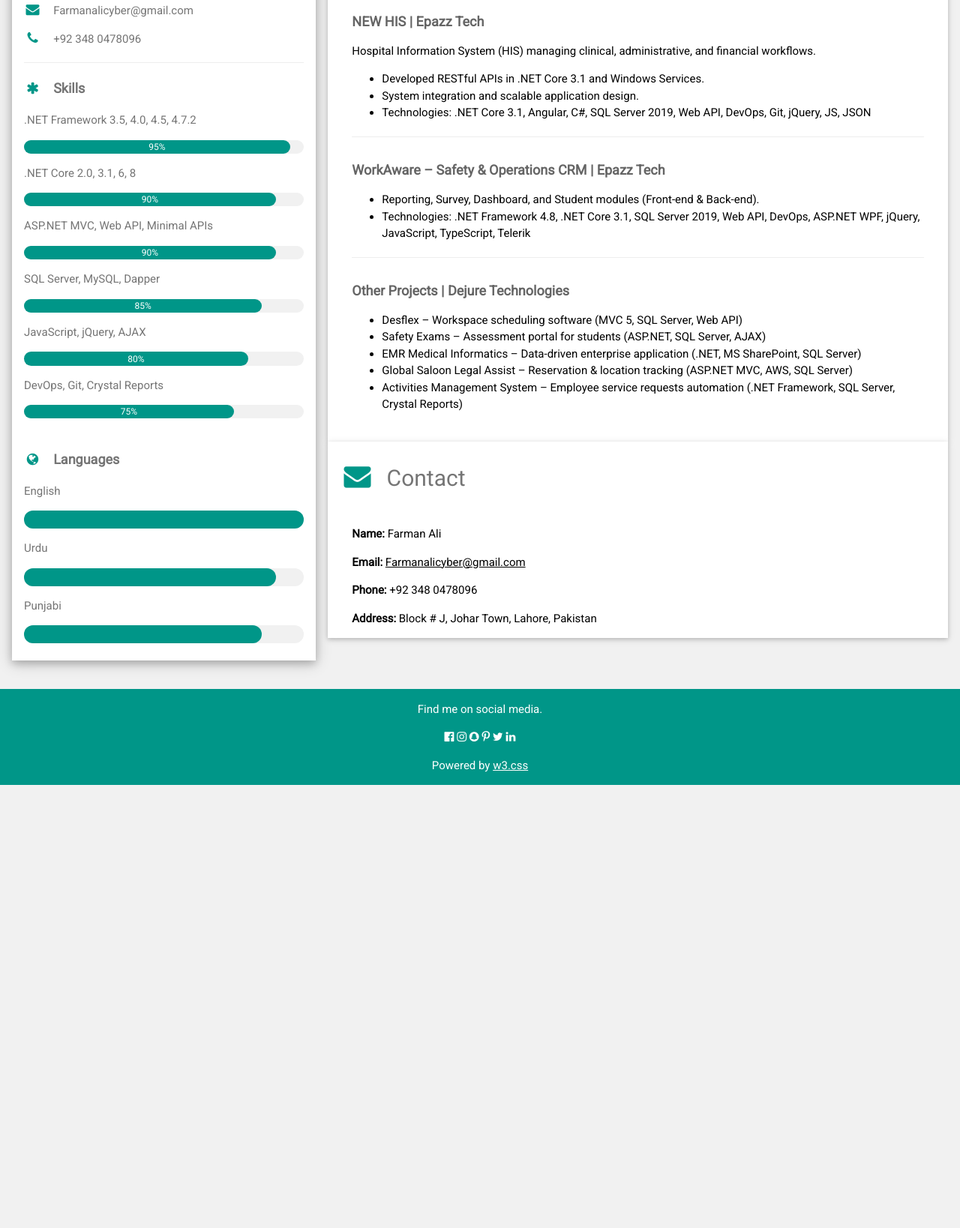
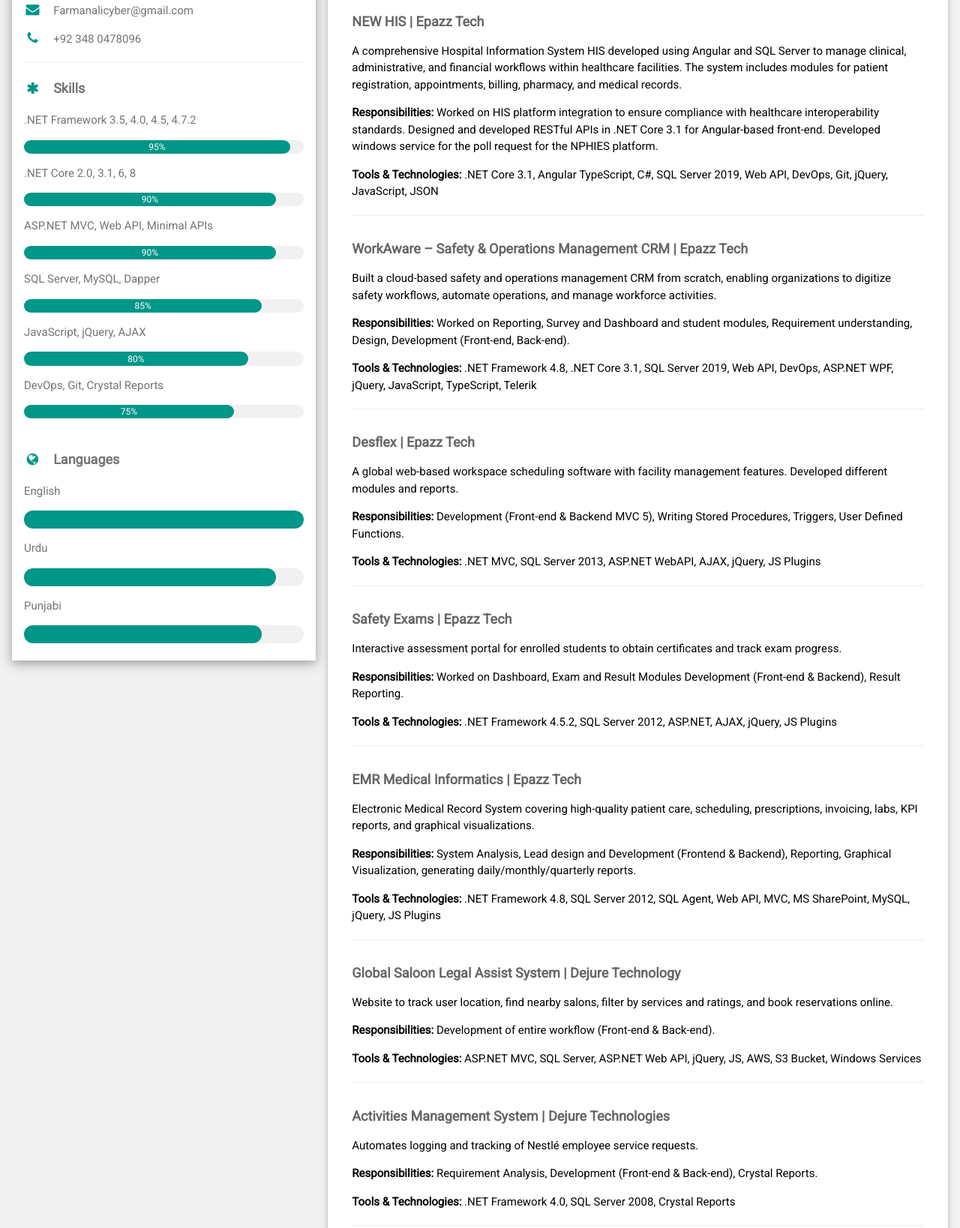
Before and after one commit to FarmanAli-dev/Portfolio, a plain HTML site: page index.html in a window 1280 px wide. Shown: the part 671-2309 px from the top of the page at 75% size. Before the commit the page ends 1718 px from the top, so only its background shows below. Drawn offline with nearby package versions, Linux system fonts and the light colour scheme.

Commit message:
Update index.html

```diff
--- a/index.html
+++ b/index.html
@@ -121,35 +121,92 @@ html,body,h1,h2,h3,h4,h5,h6 {font-family: "Roboto", sans-serif}
 
         <div class="w3-container">
           <h5 class="w3-opacity"><b>NEW HIS | Epazz Tech</b></h5>
-          <p>Hospital Information System (HIS) managing clinical, administrative, and financial workflows.</p>
-          <ul>
-            <li>Developed RESTful APIs in .NET Core 3.1 and Windows Services.</li>
-            <li>System integration and scalable application design.</li>
-            <li>Technologies: .NET Core 3.1, Angular, C#, SQL Server 2019, Web API, DevOps, Git, jQuery, JS, JSON</li>
-          </ul>
+          <p>A comprehensive Hospital Information System HIS developed using Angular and SQL Server to manage clinical, administrative, and financial workflows within healthcare facilities. The system includes modules for patient registration, appointments, billing, pharmacy, and medical records.</p>
+          <p><b>Responsibilities:</b> Worked on HIS platform integration to ensure compliance with healthcare interoperability standards. Designed and developed RESTful APIs in .NET Core 3.1 for Angular-based front-end. Developed windows service for the poll request for the NPHIES platform.</p>
+          <p><b>Tools & Technologies:</b> .NET Core 3.1, Angular TypeScript, C#, SQL Server 2019, Web API, DevOps, Git, jQuery, JavaScript, JSON</p>
           <hr>
         </div>
 
         <div class="w3-container">
-          <h5 class="w3-opacity"><b>WorkAware – Safety & Operations CRM | Epazz Tech</b></h5>
-          <ul>
-            <li>Reporting, Survey, Dashboard, and Student modules (Front-end & Back-end).</li>
-            <li>Technologies: .NET Framework 4.8, .NET Core 3.1, SQL Server 2019, Web API, DevOps, ASP.NET WPF, jQuery, JavaScript, TypeScript, Telerik</li>
-          </ul>
+          <h5 class="w3-opacity"><b>WorkAware – Safety & Operations Management CRM | Epazz Tech</b></h5>
+          <p>Built a cloud-based safety and operations management CRM from scratch, enabling organizations to digitize safety workflows, automate operations, and manage workforce activities.</p>
+          <p><b>Responsibilities:</b> Worked on Reporting, Survey and Dashboard and student modules, Requirement understanding, Design, Development (Front-end, Back-end).</p>
+          <p><b>Tools & Technologies:</b> .NET Framework 4.8, .NET Core 3.1, SQL Server 2019, Web API, DevOps, ASP.NET WPF, jQuery, JavaScript, TypeScript, Telerik</p>
           <hr>
         </div>
 
         <div class="w3-container">
-          <h5 class="w3-opacity"><b>Other Projects | Dejure Technologies</b></h5>
-          <ul>
-            <li>Desflex – Workspace scheduling software (MVC 5, SQL Server, Web API)</li>
-            <li>Safety Exams – Assessment portal for students (ASP.NET, SQL Server, AJAX)</li>
-            <li>EMR Medical Informatics – Data-driven enterprise application (.NET, MS SharePoint, SQL Server)</li>
-            <li>Global Saloon Legal Assist – Reservation & location tracking (ASP.NET MVC, AWS, SQL Server)</li>
-            <li>Activities Management System – Employee service requests automation (.NET Framework, SQL Server, Crystal Reports)</li>
-          </ul>
+          <h5 class="w3-opacity"><b>Desflex | Epazz Tech</b></h5>
+          <p>A global web-based workspace scheduling software with facility management features. Developed different modules and reports.</p>
+          <p><b>Responsibilities:</b> Development (Front-end & Backend MVC 5), Writing Stored Procedures, Triggers, User Defined Functions.</p>
+          <p><b>Tools & Technologies:</b> .NET MVC, SQL Server 2013, ASP.NET WebAPI, AJAX, jQuery, JS Plugins</p>
+          <hr>
+        </div>
+
+        <div class="w3-container">
+          <h5 class="w3-opacity"><b>Safety Exams | Epazz Tech</b></h5>
+          <p>Interactive assessment portal for enrolled students to obtain certificates and track exam progress.</p>
+          <p><b>Responsibilities:</b> Worked on Dashboard, Exam and Result Modules Development (Front-end & Backend), Result Reporting.</p>
+          <p><b>Tools & Technologies:</b> .NET Framework 4.5.2, SQL Server 2012, ASP.NET, AJAX, jQuery, JS Plugins</p>
+          <hr>
+        </div>
+
+        <div class="w3-container">
+          <h5 class="w3-opacity"><b>EMR Medical Informatics | Epazz Tech</b></h5>
+          <p>Electronic Medical Record System covering high-quality patient care, scheduling, prescriptions, invoicing, labs, KPI reports, and graphical visualizations.</p>
+          <p><b>Responsibilities:</b> System Analysis, Lead design and Development (Frontend & Backend), Reporting, Graphical Visualization, generating daily/monthly/quarterly reports.</p>
+          <p><b>Tools & Technologies:</b> .NET Framework 4.8, SQL Server 2012, SQL Agent, Web API, MVC, MS SharePoint, MySQL, jQuery, JS Plugins</p>
+          <hr>
+        </div>
+
+        <div class="w3-container">
+          <h5 class="w3-opacity"><b>Global Saloon Legal Assist System | Dejure Technology</b></h5>
+          <p>Website to track user location, find nearby salons, filter by services and ratings, and book reservations online.</p>
+          <p><b>Responsibilities:</b> Development of entire workflow (Front-end & Back-end).</p>
+          <p><b>Tools & Technologies:</b> ASP.NET MVC, SQL Server, ASP.NET Web API, jQuery, JS, AWS, S3 Bucket, Windows Services</p>
+          <hr>
+        </div>
+
+        <div class="w3-container">
+          <h5 class="w3-opacity"><b>Activities Management System | Dejure Technologies</b></h5>
+          <p>Automates logging and tracking of Nestlé employee service requests.</p>
+          <p><b>Responsibilities:</b> Requirement Analysis, Development (Front-end & Back-end), Crystal Reports.</p>
+          <p><b>Tools & Technologies:</b> .NET Framework 4.0, SQL Server 2008, Crystal Reports</p>
+          <hr>
+        </div>
+
+        <div class="w3-container">
+          <h5 class="w3-opacity"><b>Clinical Information System | Dejure Technologies</b></h5>
+          <p>Desktop-based EMR product for clinics automation.</p>
+          <p><b>Responsibilities:</b> Requirement Analysis, Development (Front-end & Back-end), DB Design, Reporting.</p>
+          <p><b>Tools & Technologies:</b> .NET Framework 4.0, SQL Server 2008</p>
+          <hr>
+        </div>
+
+        <div class="w3-container">
+          <h5 class="w3-opacity"><b>Employee Portal | Dejure Technologies</b></h5>
+          <p>Web portal covering multiple applications for employee workflows worldwide.</p>
+          <p><b>Responsibilities:</b> Requirement Analysis, Development (Front-end & Back-end), Reports generation.</p>
+          <p><b>Tools & Technologies:</b> .NET Framework 4.0, ASP.NET, SQL Server 2008</p>
+          <hr>
+        </div>
+
+        <div class="w3-container">
+          <h5 class="w3-opacity"><b>Web Portal | Dejure Technologies</b></h5>
+          <p>Interactive web portal for employees.</p>
+          <p><b>Responsibilities:</b> Development (Front-end & Back-end).</p>
+          <p><b>Tools & Technologies:</b> .NET Framework 4.0, ASP.NET, SQL Server 2008</p>
+          <hr>
+        </div>
+
+        <div class="w3-container">
+          <h5 class="w3-opacity"><b>Student Attendance System | Dejure Technologies</b></h5>
+          <p>Fingerprint recognition attendance system for educational institutes.</p>
+          <p><b>Responsibilities:</b> Tech Lead, Requirement Analysis, Development (Front-end & Back-end), Reports.</p>
+          <p><b>Tools & Technologies:</b> .NET Framework 4.5, ASP.NET, SQL Server 2012</p>
           <br>
         </div>
+
       </div>
 
       <div class="w3-container w3-card w3-white w3-margin-bottom">
```
